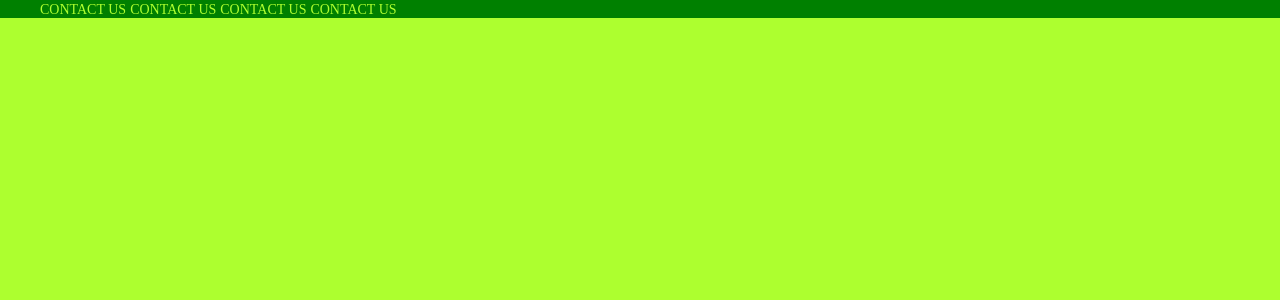
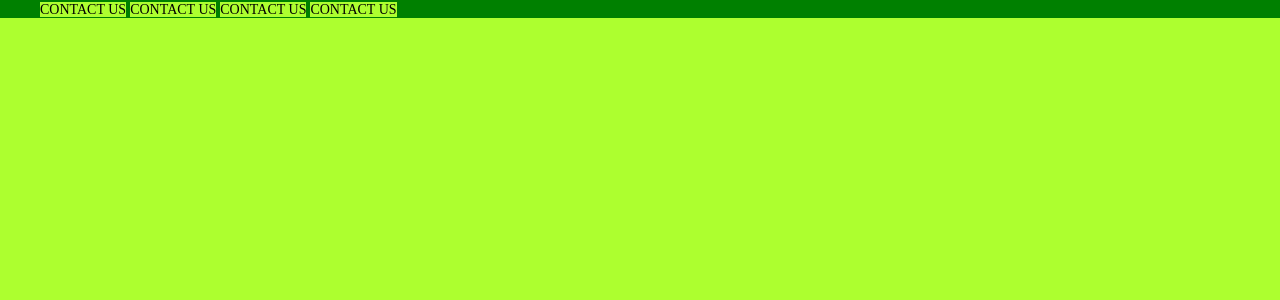
Before and after one commit to Kalmanis/Prog-Bio, a Flask app: page / in a window 1280 px wide. Shown: the top 300 px of the page. Run offline with Flask 2, Linux system fonts and the light colour scheme.

Commit message:
Update navbar.css

```diff
--- a/static/css/navbar.css
+++ b/static/css/navbar.css
@@ -9,10 +9,12 @@ nav li{
     display: inline-block;
 }
 nav a{
-    color: greenyellow;
+    color: black;
     text-decoration: none;
     text-transform: uppercase;
     font-size: 14px;
+    size: 2cm;
+    background-color: greenyellow;
 }
 nav a:hover{
     color: white;
```
